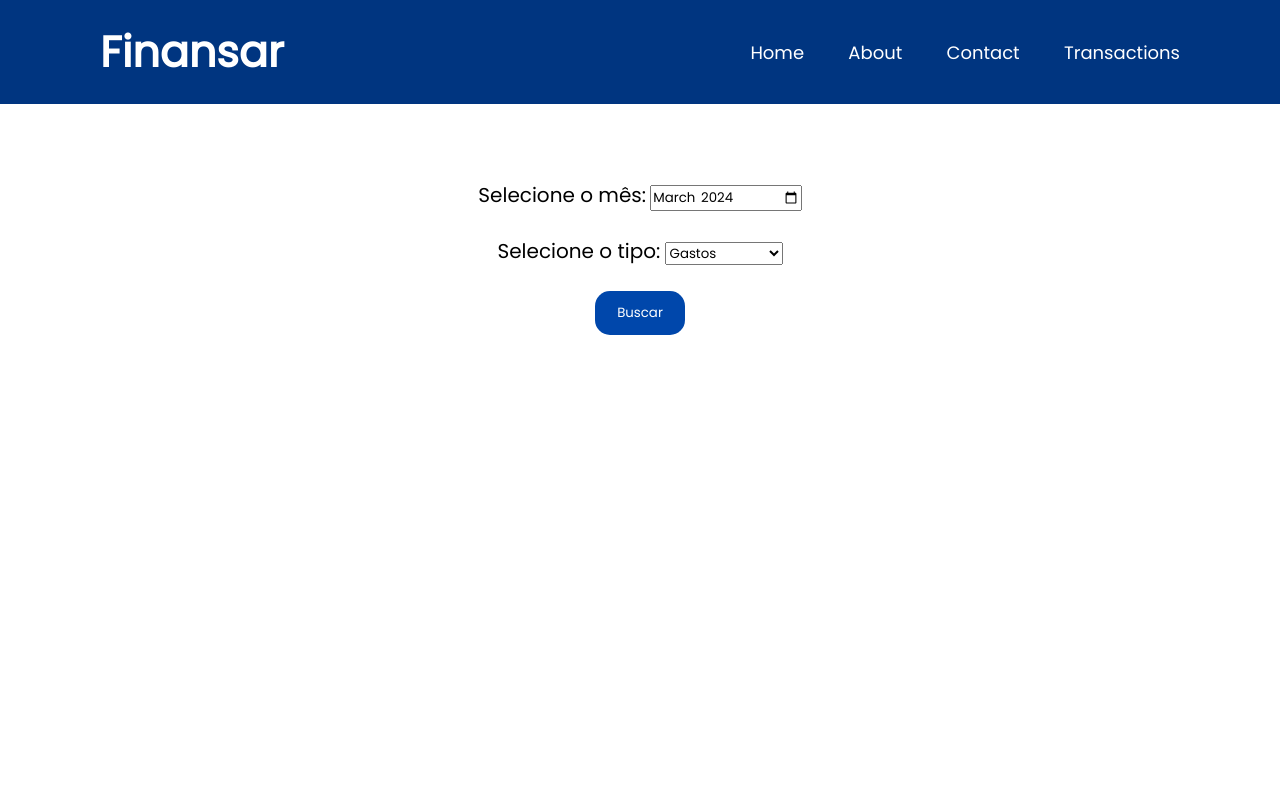
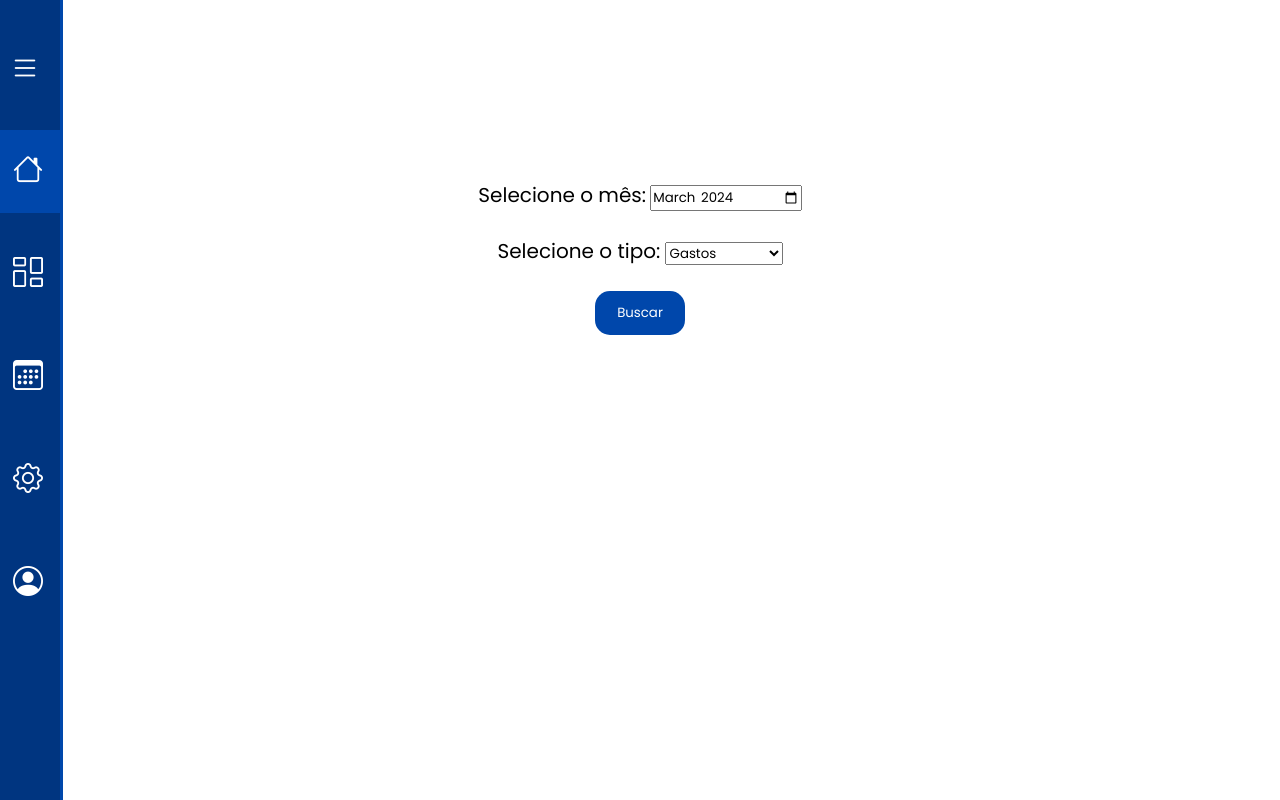
Before and after one commit to EduCapdeville/Finansar-front-end, a plain HTML site: page index.html in a window 1280 px wide. Drawn offline with nearby package versions, Linux system fonts and the light colour scheme.

Commit message:
:lipstick: Add a sidebar for navigation

```diff
--- a/index.html
+++ b/index.html
@@ -5,20 +5,53 @@
     <meta charset="UTF-8">
     <meta name="viewport" content="width=device-width, initial-scale=1.0">
     <link rel="stylesheet" href="styles.css">
+    <link rel="stylesheet" href="https://cdn.jsdelivr.net/npm/bootstrap-icons@1.11.3/font/bootstrap-icons.min.css">
     <link href="https://fonts.googleapis.com/css2?family=Poppins&display=swap" rel="stylesheet">
     <title>Finansar</title>
 </head>
 
 <body>
-    <header>
-        <h1 class="logo">Finansar</h1>
-        <nav class="navbar">
-            <a href="#">Home</a>
-            <a href="#">About</a>
-            <a href="#">Contact</a>
-            <a href="#">Transactions</a>
-        </nav>
-    </header>
+    <nav class="menu-lateral">
+        <div class="btn-expandir">
+            <i class="bi bi-list" id="btn-exp"></i>
+            <h1>Finansar</h1>
+        </div>
+
+        <ul>
+            <li class="item-menu ativo">
+                <a href="#">
+                    <span class="icon"><i class="bi bi-house"></i></span>
+                    <span class="txt-link">Home</span>
+                </a>
+            </li>
+            <li class="item-menu">
+                <a href="#">
+                    <span class="icon"><i class="bi bi-columns-gap"></i></span>
+                    <span class="txt-link">Dashboard</span>
+                </a>
+            </li>
+            </li>
+            <li class="item-menu">
+                <a href="#">
+                    <span class="icon"><i class="bi bi-calendar3"></i></i></span>
+                    <span class="txt-link">Agenda</span>
+                </a>
+            </li>
+            </li>
+            <li class="item-menu">
+                <a href="#">
+                    <span class="icon"><i class="bi bi-gear"></i></i></span>
+                    <span class="txt-link">Configurações</span>
+                </a>
+            </li>
+            <li class="item-menu">
+                <a href="#">
+                    <span class="icon"><i class="bi bi-person-circle"></i></span>
+                    <span class="txt-link">Conta</span>
+                </a>
+            </li>
+        </ul>
+    </nav>
 
     <div class="home espaco-superior" id="content">
         <div class="container">
@@ -33,7 +66,8 @@
         </div>
         <div id="resultado"></div>
     </div>
-    <script src="script.js" ></script>
+    <script src="script.js"></script>
+    <script src="script2.js"></script>
 </body>
 
 </html>
--- a/script.js
+++ b/script.js
@@ -1,10 +1,9 @@
 function convert(dados) { // declarando a função criarTabela e passando o array de objeto "dados" como parâmetro
     let table = document.createElement("table"); // declarando a variável table como sendo a tabela criada no HTML
-
     let thead = document.createElement("thead"); // declarando a função thead como sendo o thead no HTML
     let headerRow = document.createElement("tr"); // declarando a função headerRow como sendo o tr no HTML, que aqui vai ser a linha de cabeçalho
+    let headers = ["Data", "Valor", "Tipo", "Descricao", "Categoria"]; // criando o array headers com as chaves do array de objetos para usar como os headers da tabela
 
-    let headers = ["Data", "Valor", "Tipo", "Descricao", "Categoria"]; // criando o array headers com as chaves do array de objetos para usar como os headers da tabela
     headers.forEach(headerText => { // usando o método forEach para dizer que para cada dado (headerText) do array headers vai fazer tal coisa
         let th = document.createElement("th");// criando a variavel th como sendo o elemento th da tabela HTML
         th.innerText = headerText; // usando a propriedade innerText no th, passando oque vai estar escrito em cada th, que no caso são os dados do array
@@ -23,9 +22,15 @@ function convert(dados) { // declarando a função criarTabela e passando o arra
         tdData.innerText = dado.Data;// usando a propriedade innerText, passando que o texto do elemento tdData vai ser o valor da chave data
         tr.appendChild(tdData);// appendendo o tdData à linha tr
 
+        let BRL = new Intl.NumberFormat('pt-BR', {
+            style: 'currency',
+            currency: 'BRL',
+        });
+
         let tdValor = document.createElement("td"); // declarando a variável tdValor como sendo um elemento td do HTML
-        tdValor.innerText = dado.Valor;// usando a propriedade innerText, passando que o texto do elemento tdValor vai ser o valor da chave Valor
+        tdValor.innerText = BRL.format(dado.Valor);// usando a propriedade innerText, passando que o texto do elemento tdValor vai ser o valor formatado para BRL, da chave Valor
         tr.appendChild(tdValor);// appendendo o tdValor à linha tr
+
 
         let tdTipo = document.createElement("td");// declarando a variável tdTipo como sendo um elemento td do HTML
         tdTipo.innerText = dado.Tipo;// usando a propriedade innerText, passando que o texto do elemento tdTipo vai ser o valor da chave Tipo
@@ -91,12 +96,9 @@ function convert(dados) { // declarando a função criarTabela e passando o arra
     tabelaContainer.appendChild(table);
 };
 
-function filter() {
-    let filterCategoria =  document.getElementById("filtro").value
-
-    if (filterCategoria.value === 'categoria') {
-
-    }
+function summary() {
+    let buttonSummary = document.createElement('button')
+    buttonSummary
 }
 
 
@@ -146,7 +148,6 @@ async function atualizarCategorias(id) {
 
     try {
         jsonData = await atualizeCategories(id, categoria);
-        alert("Categoria atualizada com sucesso!")// adicionando um alerta quando a categoria for atualizada com sucesso
     } catch (error) {
         alert("Não foi possivel atualizar a categoria.")
         location.reload();
--- /dev/null
+++ b/script2.js
@@ -0,0 +1,19 @@
+let itemMenu = document.querySelectorAll('.item-menu') // declarando a variável itemMenu que vai selecionar todos os elementos que tem a classe item-menu
+
+function selectLink() { // criando a função selectLink
+    itemMenu.forEach((item) =>  // passando que para cada item do menu item que no caso são todas as li que estão com a classe item-menu
+        item.classList.remove('ativo') // removendo a classe ativo que vai representar quando um link esta ativo, removendo a classe ativo de um link que o usuário n clicou
+    )
+    this.classList.add('ativo')// adicionando a classe ativo a um item que o usuário clicou, representando o link ativo
+}
+
+itemMenu.forEach((item) =>
+    item.addEventListener('click', selectLink)
+)
+
+let btnExp = document.querySelector('#btn-exp')
+let menuSide = document.querySelector('.menu-lateral')
+
+btnExp.addEventListener('click', function(){
+    menuSide.classList.toggle('expandir')
+})
--- a/styles.css
+++ b/styles.css
@@ -14,48 +14,88 @@
     box-sizing: border-box;
 }
 
-header {
+nav.menu-lateral {
+    width: 60px;
+    height: 100%;
+    background-color: var(--azul-principal);
+    padding: 40px 0px 40px 0;
+    box-shadow: 3px 0 0 var(--azul-variante-claro);
+
     position: fixed;
     top: 0;
     left: 0;
-    width: 100%;
-    padding: 20px 100px;
-    background: var(--azul-principal);
-    display: flex;
-    justify-content: space-between;
-    align-items: center;
-    z-index: 100;
+    overflow: hidden;
+    transition: .5s;
 }
 
-.logo {
-    color: var(--branco-principal);
-    font-size: 43px;
-    color: var(--branco-principal);
-    font-weight: 700;
+nav.menu-lateral.expandir {
+    width: 300px;
 }
 
-.navbar a {
-    position: relative;
-    font-size: 18px;
-    color: var(--branco-principal);
-    font-weight: 500;
-    text-decoration: none;
-    margin-left: 40px;
+.btn-expandir {
+    width: 100%;
+    padding-left: 10px;
+    display: flex;
+    align-items: center;
+    padding-bottom: 30px;
 }
 
-.navbar a::before {
-    content: '';
-    position: absolute;
-    top: 100%;
-    left: 0;
-    width: 0;
-    height: 2px;
-    background: var(--branco-principal);
-    transition: .3s;
+.btn-expandir > i {
+    color: #fff;
+    font-size: 30px;
+    cursor: pointer;
 }
 
-.navbar a:hover::before {
-    width: 100%;
+.btn-expandir > h1 {
+    color: #fff;
+    font-size: 40px;
+    padding-left: 50px;
+}
+
+ul {
+    height: 100%;
+    list-style-type: none;
+}
+
+ul li.item-menu:hover {
+    background: var(--azul-variante-claro);
+}
+
+ul li.item-menu {
+    transition: 0.2s;
+}
+
+
+
+ul li.ativo {
+    background-color: var(--azul-variante-claro);
+}
+
+ul li.item-menu a {
+    color: #fff;
+    text-decoration: none;
+    font-size: 20px;
+    padding: 20px;
+    padding-left: 0px;
+    margin-bottom: 20px;
+    display: flex;
+    line-height: 40px;
+}
+
+ul li.item-menu a .txt-link {
+    margin-left: 70px;
+    transition: 1s;
+    opacity: 0;
+}
+
+nav.menu-lateral.expandir .txt-link {
+    margin-left: 40px;
+    opacity: 1;
+}
+
+ul li.item-menu a .icon > i {
+    font-size: 30px;
+    margin-left: 13px;
 }
 
 .container {
```
